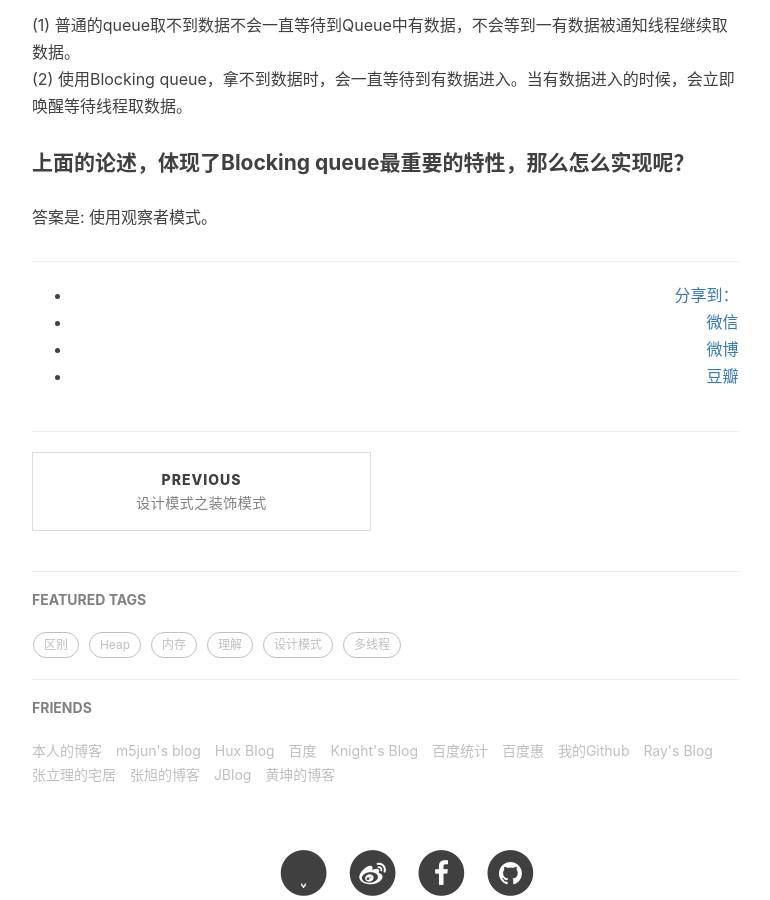
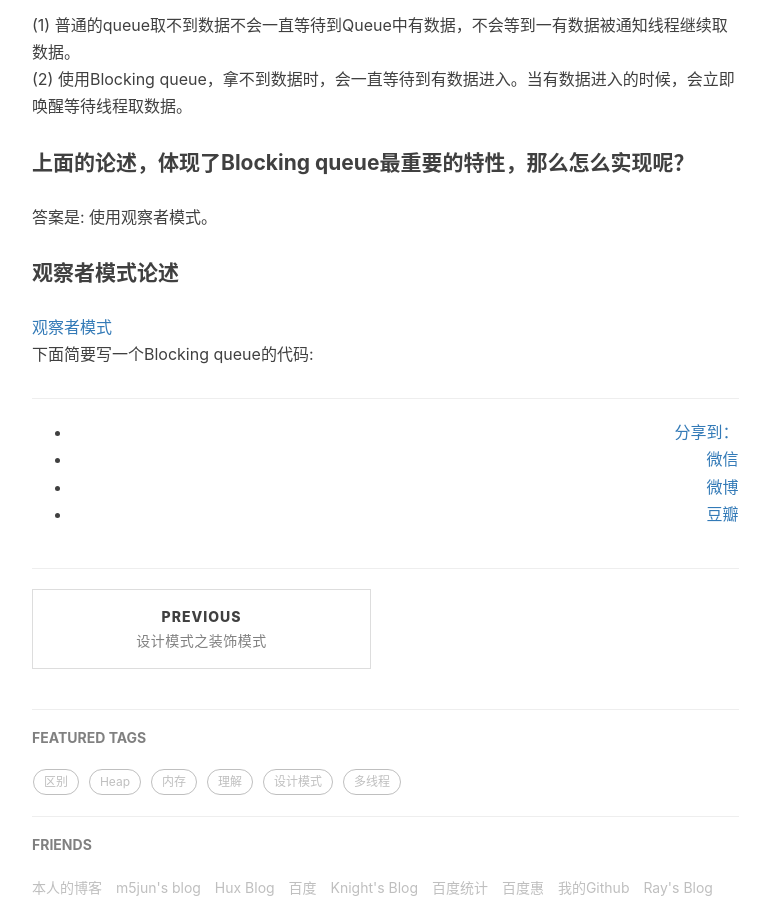
Before and after one commit to baiscjava/basicjava.github.io, a Jekyll site: the page built from _posts/2017-05-04-Blocking queue.md, in a window 1280 px wide and 900 px high, scrolled down 605 px. Shown: the whole window, without its empty margins (233-1003 px from the left). Built offline with Jekyll 4.4.1, drawn with Linux system fonts in a browser that asks for light colours; nearby versions of some CDN libraries; comment, search, counter and statistics services are not loaded.

Commit message:
Update 2017-05-04-Blocking queue.md

```diff
--- a/_posts/2017-05-04-Blocking queue.md
+++ b/_posts/2017-05-04-Blocking queue.md
@@ -13,3 +13,6 @@ tags:
 (2) 使用Blocking queue，拿不到数据时，会一直等待到有数据进入。当有数据进入的时候，会立即唤醒等待线程取数据。<br>
 #### 上面的论述，体现了Blocking queue最重要的特性，那么怎么实现呢？<br>
 答案是: 使用观察者模式。<br>
+#### 观察者模式论述
+[观察者模式](http://digbase.yinhaomin.com/2017/01/16/设计模式之观察者模式/)<br>
+下面简要写一个Blocking queue的代码:<br>
```
